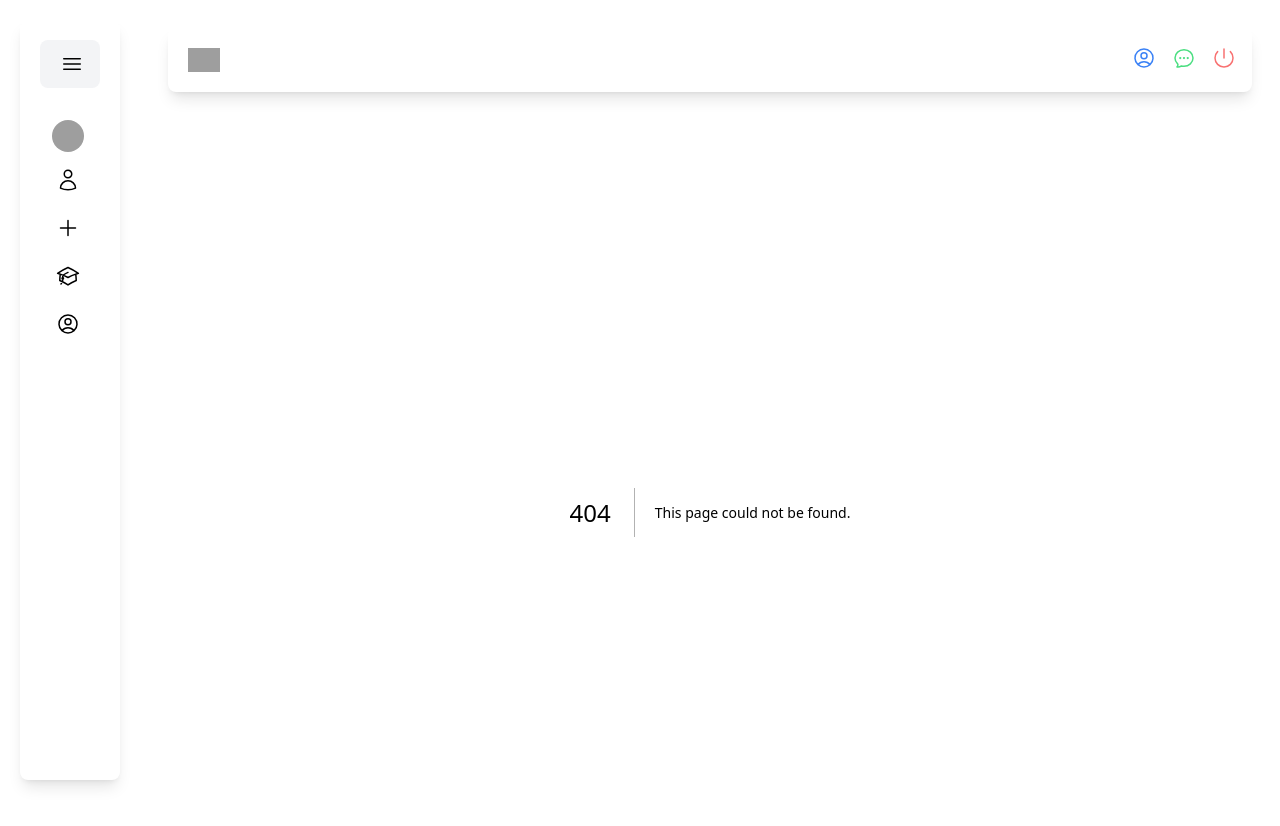
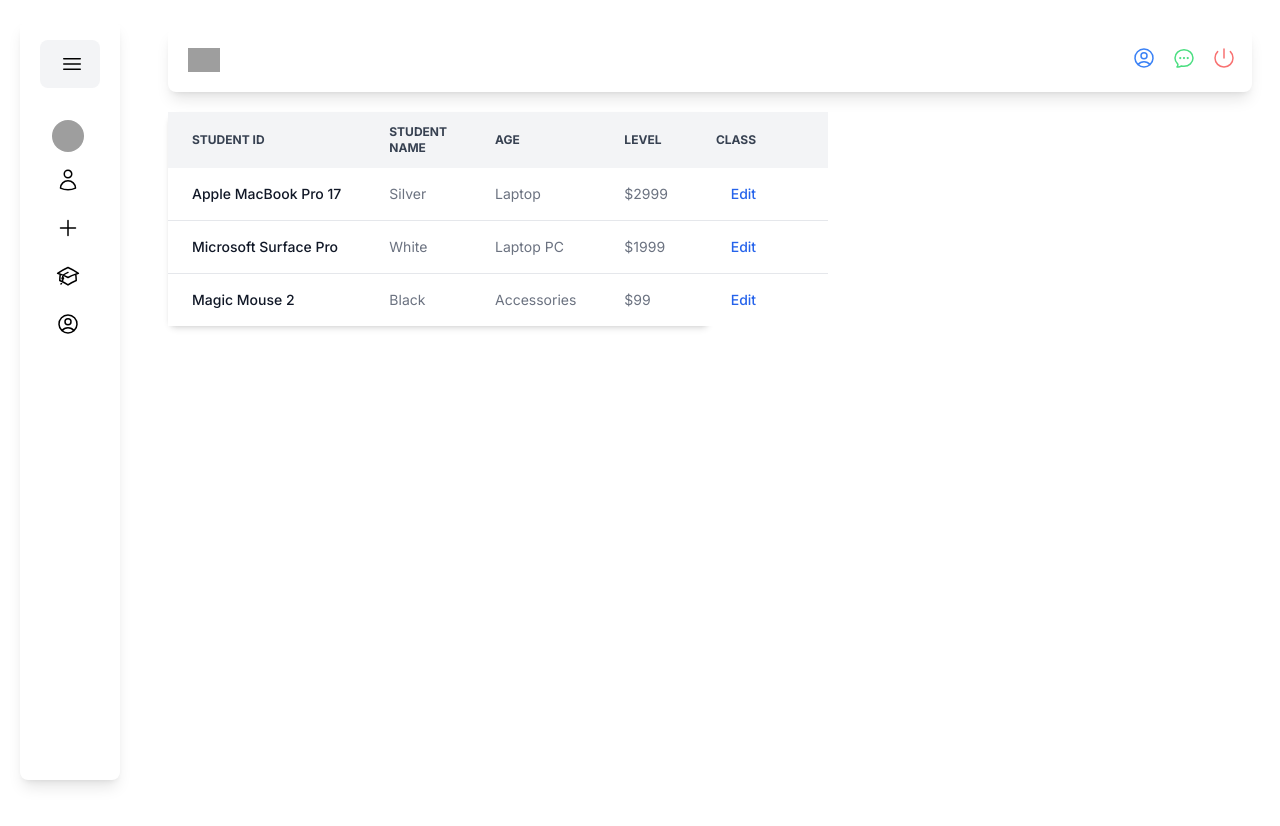
Before and after one commit to anass2002-dr/school-managment, a Next.js app: page /users in a window 1280 px wide. Before the commit this address had no page. Shown: the top 826 px of the page. After the commit the page ends 800 px from the top, so only its background shows below. Built offline with nearby package versions, Linux system fonts and the light colour scheme; grey boxes are pictures that could not be loaded; what tailwindcss-animated would draw is missing.

Commit message:
14-01-2024-19:37

```diff
--- a/package.json
+++ b/package.json
@@ -10,6 +10,7 @@
   },
   "dependencies": {
     "@heroicons/react": "^2.1.1",
+    "framer-motion": "^10.18.0",
     "next": "^14.0.4",
     "react": "^18.2.0",
     "react-dom": "^18",
--- a/src/app/components/navbar/navbar.tsx
+++ b/src/app/components/navbar/navbar.tsx
@@ -2,27 +2,44 @@
 "use client";
 import '@/app/components/navbar/navbar.css';
 import Link from 'next/link';
-import { useState } from 'react';
+import { useEffect, useState } from 'react';
 import Message from './message';
+import { delay, motion } from 'framer-motion';
 export default function Navbar(){
     const [displaychat,setdisplaychat]=useState<boolean>(false);
+    const body=document.getElementById('body')
+    useEffect(()=>{
+        displaychat && (body?.addEventListener('click',()=>{
+            setdisplaychat(false);
+        }))
+    }
+    )
     return(
         <>
             <div className=" relative bg-white shadow-lg m-5 p-5 rounded-lg">
-                <div className="w-8">
+                <Link href={"/"}><motion.div className="w-8"
+
+                whileHover={{scale:1.2}}
+
+                    transition={{
+                        type:"spring",
+                        stiffness:60
+                    }}
+                >
                     <img src="https://www.getautismactive.com/wp-content/uploads/2021/01/Test-Logo-Circle-black-transparent.png" alt="" className="" />
-                </div>
+                </motion.div>
+                </Link>
                 <ul className="list-none absolute bottom-4 right-4 flex space-x-4">
                     <li>
                        <button>
-                            <svg xmlns="http://www.w3.org/2000/svg" fill="none" viewBox="0 0 24 24" stroke-width="1.5" stroke="currentColor" className="w-6 h-6 text-blue-500">
-                                <path stroke-linecap="round" stroke-linejoin="round" d="M17.982 18.725A7.488 7.488 0 0 0 12 15.75a7.488 7.488 0 0 0-5.982 2.975m11.963 0a9 9 0 1 0-11.963 0m11.963 0A8.966 8.966 0 0 1 12 21a8.966 8.966 0 0 1-5.982-2.275M15 9.75a3 3 0 1 1-6 0 3 3 0 0 1 6 0Z" />
+                            <svg xmlns="http://www.w3.org/2000/svg" fill="none" viewBox="0 0 24 24" strokeWidth="1.5" stroke="currentColor" className="w-6 h-6 text-blue-500">
+                                <path strokeLinecap="round" strokeLinejoin="round" d="M17.982 18.725A7.488 7.488 0 0 0 12 15.75a7.488 7.488 0 0 0-5.982 2.975m11.963 0a9 9 0 1 0-11.963 0m11.963 0A8.966 8.966 0 0 1 12 21a8.966 8.966 0 0 1-5.982-2.275M15 9.75a3 3 0 1 1-6 0 3 3 0 0 1 6 0Z" />
                             </svg>
                         </button>
                     </li>
 
                     <li>
-                    <button onClick={()=>setdisplaychat(!displaychat)}>
+                    <button  onMouseEnter={()=>setdisplaychat(!displaychat)} onClick={()=>setdisplaychat(!displaychat)}>
                     <svg xmlns="http://www.w3.org/2000/svg" fill="none" viewBox="0 0 24 24" strokeWidth={1.5} stroke="currentColor" className="w-6 h-6 text-green-400">
                         <path strokeLinecap="round" strokeLinejoin="round" d="M8.625 12a.375.375 0 1 1-.75 0 .375.375 0 0 1 .75 0Zm0 0H8.25m4.125 0a.375.375 0 1 1-.75 0 .375.375 0 0 1 .75 0Zm0 0H12m4.125 0a.375.375 0 1 1-.75 0 .375.375 0 0 1 .75 0Zm0 0h-.375M21 12c0 4.556-4.03 8.25-9 8.25a9.764 9.764 0 0 1-2.555-.337A5.972 5.972 0 0 1 5.41 20.97a5.969 5.969 0 0 1-.474-.065 4.48 4.48 0 0 0 .978-2.025c.09-.457-.133-.901-.467-1.226C3.93 16.178 3 14.189 3 12c0-4.556 4.03-8.25 9-8.25s9 3.694 9 8.25Z" />
                     </svg>
@@ -43,30 +60,26 @@
 
             {displaychat ?
 
-            <ul className={`bg-white shadow-lg m-2 p-2 rounded-lg chat absolute right-5 top-25`}>
-                {/* <Link href={"#"} className='relative'>
-                    <li className="flex space-x-4 m-2">
-                        <img
-                            className={`rounded-full w-8 h-8`}
-                                src="https://i.imgur.com/1bX5QH6.jpg"
-                                alt="Lin Lanying"
-                                width={"25%"}
-                                height={"25%"}
-                        />
-                        <div>
-                            <p className='text-sm'>Mohamed zoubir</p>
-                            <p className='text-sm'>Hello anss today w..</p>
-                        </div>
-                        <svg xmlns="http://www.w3.org/2000/svg" fill="none" viewBox="0 0 24 24" stroke-width="1.5" stroke="currentColor" className="w-6 h-6 absolute right-2 text-green-500">
-                            <path stroke-linecap="round" stroke-linejoin="round" d="M9 12.75 11.25 15 15 9.75M21 12a9 9 0 1 1-18 0 9 9 0 0 1 18 0Z" />
-                        </svg>
-                    </li>
-                </Link> */}
+            <motion.ul className={`bg-white shadow-lg m-2 p-2 rounded-lg chat absolute right-5 top-25`}
+                // animate={{ x: 100 }}
+                initial={{y:-20,
+                    opacity:0.8
+                }}
+                animate={{
+                    y:0,
+                    opacity:1,
+                }}
+                exit={{
+                    y:-20,
+                    opacity:0.8
+                }}
+                transition={{ delay: 0.2 }}
+            >
 
                 <Message name={"Mohamed zoubir"} message={"Hello anss today w.."} picture={"https://i.imgur.com/1bX5QH6.jpg"}/>
                 <Message name={"Ali jibot"} message={"anass can i .."} picture={"https://media.licdn.com/dms/image/D4E03AQEx6Xxv3pvtsQ/profile-displayphoto-shrink_800_800/0/1688942945053?e=2147483647&v=beta&t=5M1lt2VeKh1_150elKN4dMzBu1yS8gCWNPUfrsV5gZg"}/>
                 <Message name={"zaid bochlik"} message={"HAHAH yes we know.."} picture={"https://i.imgur.com/1bX5QH6.jpg"}/>
-            </ul>
+            </motion.ul>
 
             : ""}
         </>
--- a/src/app/components/sidebare/list_item.tsx
+++ b/src/app/components/sidebare/list_item.tsx
@@ -1,16 +1,14 @@
 import Link from "next/link";
 
-export default function ListItem({name,svg_name}:any){
+export default function ListItem({name,svg_name,url}:any){
     const name_v=name;
     const svg_v=svg_name;
+    const url_v=url;
     // const svg_name=parms.svg_name;
-    if(name_v){
-        console.log("hey")
-    }
-    console.log(name)
+
     return(
         <>
-        <Link href={"#"}>
+        <Link href={url_v}>
             <li className="p-3 flex relative text-lg hover:bg-gray-100 rounded-lg transition-all h-12">
                 {/* <span className={` ${name ? "" : "hidden"}`}>{name}</span>  */}
                 {name_v && <span>{name_v}</span>}
--- a/src/app/components/sidebare/sidebar.tsx
+++ b/src/app/components/sidebare/sidebar.tsx
@@ -5,7 +5,6 @@
 
 export default function SideBar(){
     const [display,setdisplay]=useState<boolean>(false)
-    console.log(display)
     return(
         <>
     <div className={` ${display ? style.menu_display : style.menu_hide}`}>
@@ -36,10 +35,10 @@
                         height={"25%"}
                 />
             </li>
-                <ListItem name={` ${display ? "User" :""}`} svg_name={"M15.75 6a3.75 3.75 0 1 1-7.5 0 3.75 3.75 0 0 1 7.5 0ZM4.501 20.118a7.5 7.5 0 0 1 14.998 0A17.933 17.933 0 0 1 12 21.75c-2.676 0-5.216-.584-7.499-1.632Z"}/>
-                <ListItem name={` ${display ? "New user" :""}`} svg_name={"M12 4.5v15m7.5-7.5h-15"}/>
-                <ListItem name={` ${display ? "Classrooms" :""}`} svg_name={"M4.26 10.147a60.438 60.438 0 0 0-.491 6.347A48.62 48.62 0 0 1 12 20.904a48.62 48.62 0 0 1 8.232-4.41 60.46 60.46 0 0 0-.491-6.347m-15.482 0a50.636 50.636 0 0 0-2.658-.813A59.906 59.906 0 0 1 12 3.493a59.903 59.903 0 0 1 10.399 5.84c-.896.248-1.783.52-2.658.814m-15.482 0A50.717 50.717 0 0 1 12 13.489a50.702 50.702 0 0 1 7.74-3.342M6.75 15a.75.75 0 1 0 0-1.5.75.75 0 0 0 0 1.5Zm0 0v-3.675A55.378 55.378 0 0 1 12 8.443m-7.007 11.55A5.981 5.981 0 0 0 6.75 15.75v-1.5"}/>
-                <ListItem name={` ${display ? "Teachers" :""}`} svg_name={"M17.982 18.725A7.488 7.488 0 0 0 12 15.75a7.488 7.488 0 0 0-5.982 2.975m11.963 0a9 9 0 1 0-11.963 0m11.963 0A8.966 8.966 0 0 1 12 21a8.966 8.966 0 0 1-5.982-2.275M15 9.75a3 3 0 1 1-6 0 3 3 0 0 1 6 0Z"}/>
+                <ListItem name={` ${display ? "User" :""}`} svg_name={"M15.75 6a3.75 3.75 0 1 1-7.5 0 3.75 3.75 0 0 1 7.5 0ZM4.501 20.118a7.5 7.5 0 0 1 14.998 0A17.933 17.933 0 0 1 12 21.75c-2.676 0-5.216-.584-7.499-1.632Z"} url={"../users"}/>
+                <ListItem name={` ${display ? "New user" :""}`} url={"../users"} svg_name={"M12 4.5v15m7.5-7.5h-15"}/>
+                <ListItem name={` ${display ? "Classrooms" :""}`} url={"../users"} svg_name={"M4.26 10.147a60.438 60.438 0 0 0-.491 6.347A48.62 48.62 0 0 1 12 20.904a48.62 48.62 0 0 1 8.232-4.41 60.46 60.46 0 0 0-.491-6.347m-15.482 0a50.636 50.636 0 0 0-2.658-.813A59.906 59.906 0 0 1 12 3.493a59.903 59.903 0 0 1 10.399 5.84c-.896.248-1.783.52-2.658.814m-15.482 0A50.717 50.717 0 0 1 12 13.489a50.702 50.702 0 0 1 7.74-3.342M6.75 15a.75.75 0 1 0 0-1.5.75.75 0 0 0 0 1.5Zm0 0v-3.675A55.378 55.378 0 0 1 12 8.443m-7.007 11.55A5.981 5.981 0 0 0 6.75 15.75v-1.5"}/>
+                <ListItem name={` ${display ? "Teachers" :""}`} url={"../users"} svg_name={"M17.982 18.725A7.488 7.488 0 0 0 12 15.75a7.488 7.488 0 0 0-5.982 2.975m11.963 0a9 9 0 1 0-11.963 0m11.963 0A8.966 8.966 0 0 1 12 21a8.966 8.966 0 0 1-5.982-2.275M15 9.75a3 3 0 1 1-6 0 3 3 0 0 1 6 0Z"}/>
 
 
             </ul>
--- a/src/app/layout.tsx
+++ b/src/app/layout.tsx
@@ -19,7 +19,7 @@
 }) {
   return (
     <html lang="en">
-      <body className={inter.className}>
+      <body className={inter.className} id='body'>
 
         <div className="flex">
           <SideBar/>
--- /dev/null
+++ b/src/app/loading.tsx
@@ -0,0 +1,13 @@
+export default function loading(){
+    return(
+        <div className="grid h-screen place-items-center">
+            <button disabled type="button" className="py-2.5 px-5 me-2 text-sm font-medium text-gray-900 bg-white rounded-lg border border-gray-200 hover:bg-gray-100 hover:text-blue-700 focus:z-10 focus:ring-2 focus:ring-blue-700 focus:text-blue-700 dark:bg-gray-800 dark:text-gray-400 dark:border-gray-600 dark:hover:text-white dark:hover:bg-gray-700 inline-flex items-center">
+                <svg aria-hidden="true" role="status" className="inline w-4 h-4 me-3 text-gray-200 animate-spin dark:text-gray-600" viewBox="0 0 100 101" fill="none" xmlns="http://www.w3.org/2000/svg">
+                <path d="M100 50.5908C100 78.2051 77.6142 100.591 50 100.591C22.3858 100.591 0 78.2051 0 50.5908C0 22.9766 22.3858 0.59082 50 0.59082C77.6142 0.59082 100 22.9766 100 50.5908ZM9.08144 50.5908C9.08144 73.1895 27.4013 91.5094 50 91.5094C72.5987 91.5094 90.9186 73.1895 90.9186 50.5908C90.9186 27.9921 72.5987 9.67226 50 9.67226C27.4013 9.67226 9.08144 27.9921 9.08144 50.5908Z" fill="currentColor"/>
+                <path d="M93.9676 39.0409C96.393 38.4038 97.8624 35.9116 97.0079 33.5539C95.2932 28.8227 92.871 24.3692 89.8167 20.348C85.8452 15.1192 80.8826 10.7238 75.2124 7.41289C69.5422 4.10194 63.2754 1.94025 56.7698 1.05124C51.7666 0.367541 46.6976 0.446843 41.7345 1.27873C39.2613 1.69328 37.813 4.19778 38.4501 6.62326C39.0873 9.04874 41.5694 10.4717 44.0505 10.1071C47.8511 9.54855 51.7191 9.52689 55.5402 10.0491C60.8642 10.7766 65.9928 12.5457 70.6331 15.2552C75.2735 17.9648 79.3347 21.5619 82.5849 25.841C84.9175 28.9121 86.7997 32.2913 88.1811 35.8758C89.083 38.2158 91.5421 39.6781 93.9676 39.0409Z" fill="#1C64F2"/>
+                </svg>
+                Loading...
+            </button>
+        </div>
+    )
+}
--- /dev/null
+++ b/src/app/users/page.tsx
@@ -0,0 +1,107 @@
+export default function Users(){
+    return(
+        <>
+            {/* <div>
+                <table classNameName="table-auto bg-slate-50 p-5">
+                    <thead classNameName="p-5">
+                        <td>
+                            Student id
+                        </td>
+                        <td>
+                            first Name
+                        </td>
+                        <td>
+                            Last Name
+                        </td>
+                        <td>
+                            classNamee
+                        </td>
+
+                    </thead>
+                </table>
+            </div> */}
+
+
+        <div className="w-1/2 shadow-md sm:rounded-lg">
+            <table className="w-full text-sm text-left rtl:text-right text-gray-500 ">
+        <thead className="text-xs text-gray-700 uppercase bg-gray-100">
+            <tr>
+                <th scope="col" className="px-6 py-3">
+                    Student ID
+                </th>
+                <th scope="col" className="px-6 py-3">
+                    Student name
+                </th>
+                <th scope="col" className="px-6 py-3">
+                    Age
+                </th>
+                <th scope="col" className="px-6 py-3">
+                    Level
+                </th>
+                <th scope="col" className="px-6 py-3">
+                    Class
+                </th>
+                <th scope="col" className="px-6 py-3">
+                    <span className="sr-only">Edit</span>
+                </th>
+            </tr>
+        </thead>
+        <tbody>
+            <tr className="bg-white border-b 0 hover:bg-gray-50 ">
+                <th scope="row" className="px-6 py-4 font-medium text-gray-900 whitespace-nowrap ">
+                    Apple MacBook Pro 17
+                </th>
+                <td className="px-6 py-4">
+                    Silver
+                </td>
+                <td className="px-6 py-4">
+                    Laptop
+                </td>
+                <td className="px-6 py-4">
+                    $2999
+                </td>
+                <td className="px-6 py-4 text-right">
+                    <a href="#" className="font-medium text-blue-600  hover:underline">Edit</a>
+                </td>
+            </tr>
+            <tr className="bg-white border-b   hover:bg-gray-50 ">
+                <th scope="row" className="px-6 py-4 font-medium text-gray-900 whitespace-nowrap ">
+                    Microsoft Surface Pro
+                </th>
+                <td className="px-6 py-4">
+                    White
+                </td>
+                <td className="px-6 py-4">
+                    Laptop PC
+                </td>
+                <td className="px-6 py-4">
+                    $1999
+                </td>
+                <td className="px-6 py-4 text-right">
+                    <a href="#" className="font-medium text-blue-600  hover:underline">Edit</a>
+                </td>
+            </tr>
+            <tr className="bg-white  hover:bg-gray-50 ">
+                <th scope="row" className="px-6 py-4 font-medium text-gray-900 whitespace-nowrap ">
+                    Magic Mouse 2
+                </th>
+                <td className="px-6 py-4">
+                    Black
+                </td>
+                <td className="px-6 py-4">
+                    Accessories
+                </td>
+                <td className="px-6 py-4">
+                    $99
+                </td>
+                <td className="px-6 py-4 text-right">
+                    <a href="#" className="font-medium text-blue-600  hover:underline">Edit</a>
+                </td>
+            </tr>
+        </tbody>
+    </table>
+            </div>
+
+        </>
+    )
+}
```
Also changed, not shown: 1 other file (tests, documents, lock files or other folders).
